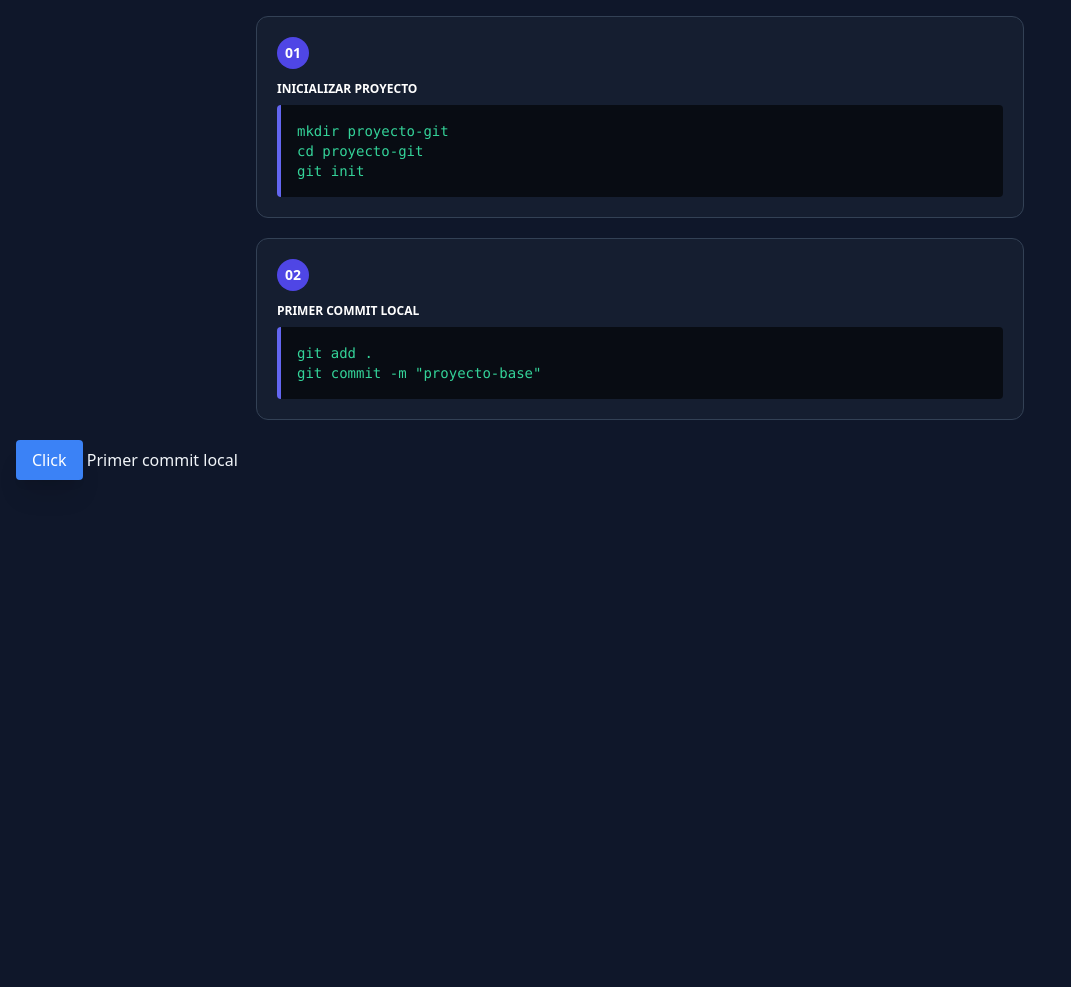
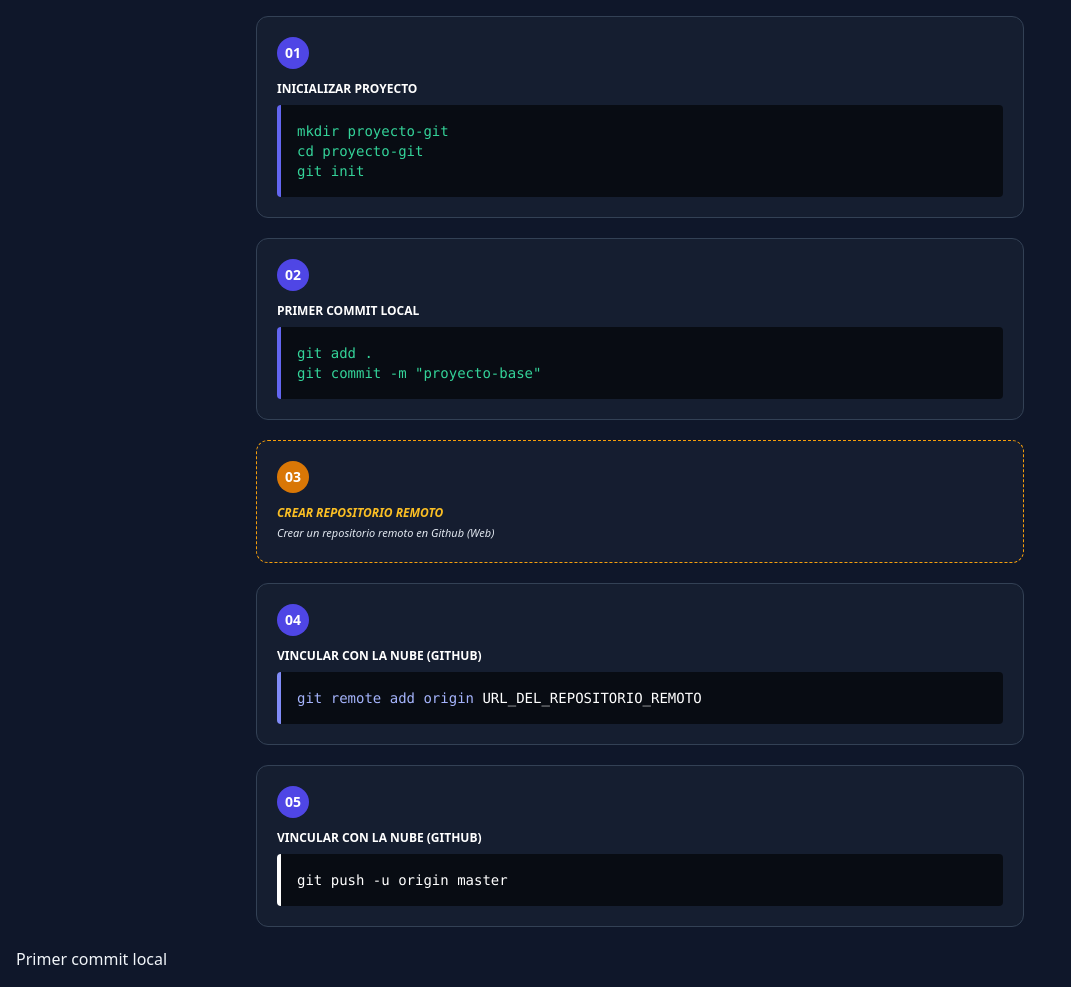
Before and after one commit to danielcefasmitma/landing-comandos-git-github, a plain HTML site: page index.html in a window 1280 px wide. Shown: the whole page, without its empty margins (0-1071 px from the left). Before the commit the page ends 800 px from the top, so only its background shows below. Drawn offline with nearby package versions, Linux system fonts and the light colour scheme.

Commit message:
actualizacion_guia_paso6_actualizar

```diff
--- a/index.html
+++ b/index.html
@@ -18,7 +18,7 @@
             <div class="bg-black/60 p-4 rounded font-mono text-emerald-400 text-sm border-l-4 border-indigo-500 mt-2">
                 mkdir proyecto-git<br>
                 cd proyecto-git<br>
-                git init<br>
+                git init
             </div>
         </div>
 
@@ -29,12 +29,40 @@
             <h3 class="font-bold text-white uppercase text-xs">Primer commit local</h3>
             <div class="bg-black/60 p-4 rounded font-mono text-emerald-400 text-sm border-l-4 border-indigo-500 mt-2">
                 git add .<br>
-                git commit -m "proyecto-base"<br>
+                git commit -m "proyecto-base"
             </div>
         </div>
 
+        <div class="bg-slate-800/40 border border-dashed border-amber-500 rounded-xl p-5 mb-5">
+            <div
+                class="bg-amber-600 text-white w-8 h-8 rounded-full flex items-center justify-center font-bold text-sm mb-3">
+                03</div>
+            <h3 class="font-bold text-amber-400 uppercase text-xs italic text-sm">Crear repositorio remoto</h3>
+            <p class="text-slate-200 text-[11px] mt-1 italic">Crear un repositorio remoto en Github (Web)</p>
+
+        </div>
+
+        <div class="bg-slate-800/40 border border-slate-700 rounded-xl p-5 mb-5">
+            <div
+                class="bg-indigo-600 text-white w-8 h-8 rounded-full flex items-center justify-center font-bold text-sm mb-3">
+                04</div>
+            <h3 class="font-bold text-white uppercase text-xs">Vincular con la nube (github)</h3>
+            <div class="bg-black/60 p-4 rounded font-mono text-indigo-300 text-sm border-l-4 border-indigo-400 mt-2">
+                git remote add origin <span class="text-white">URL_DEL_REPOSITORIO_REMOTO</span>
+            </div>
+        </div>
+
+        <div class="bg-slate-800/40 border border-slate-700 rounded-xl p-5 mb-5">
+            <div
+                class="bg-indigo-600 text-white w-8 h-8 rounded-full flex items-center justify-center font-bold text-sm mb-3">
+                05</div>
+            <h3 class="font-bold text-white uppercase text-xs">Vincular con la nube (github)</h3>
+            <div class="bg-black/60 p-4 rounded font-mono text-indigo-300 text-sm border-l-4 border-white mt-2">
+                <span class="text-white">git push -u origin master</span>
+            </div>
+        </div>
     </main>
-    <button class="bg-blue-500 px-4 py-2 rounded shadow-xl text-white hover:bg-blue-900">Click</button>
+
 </body>
 
 </html>
```
